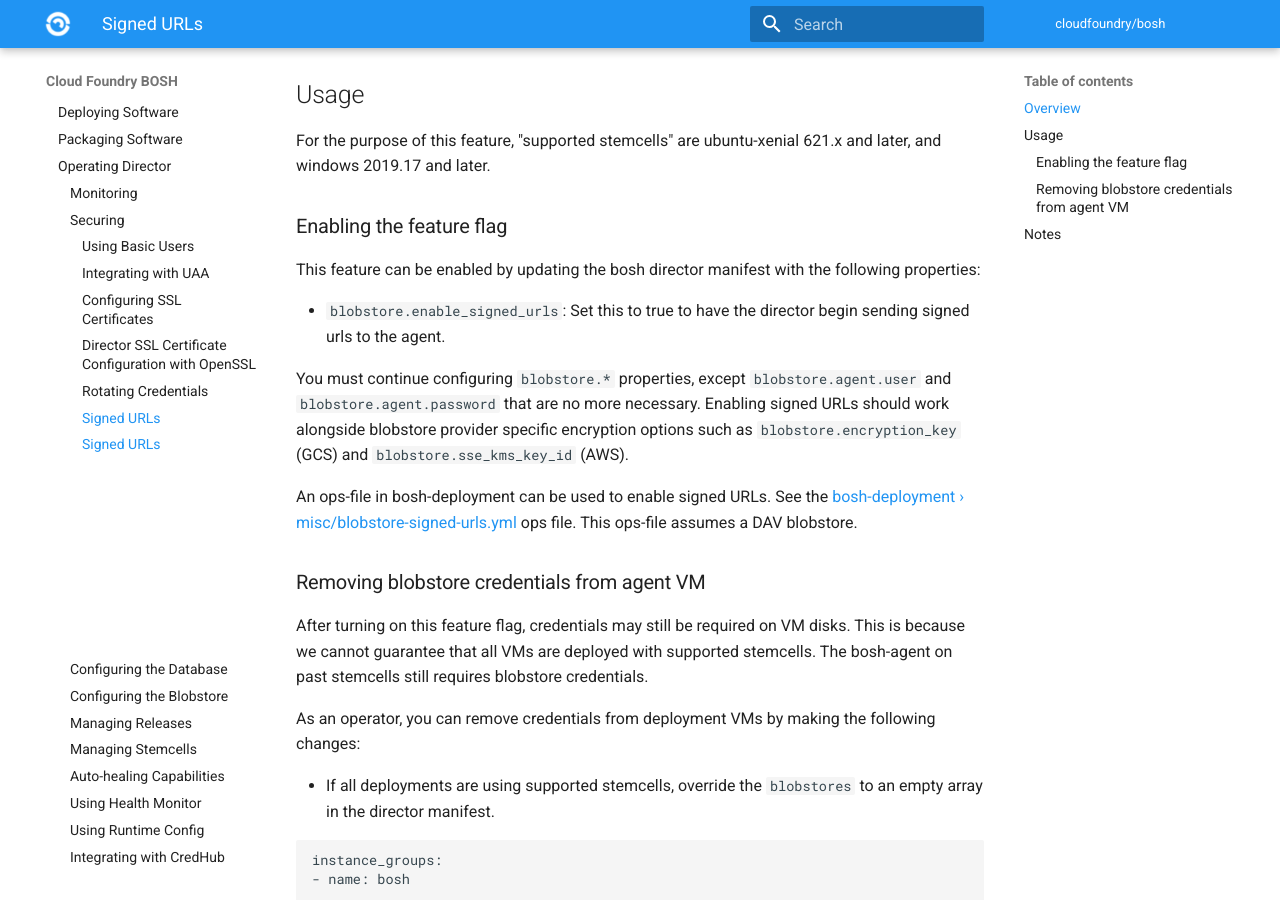
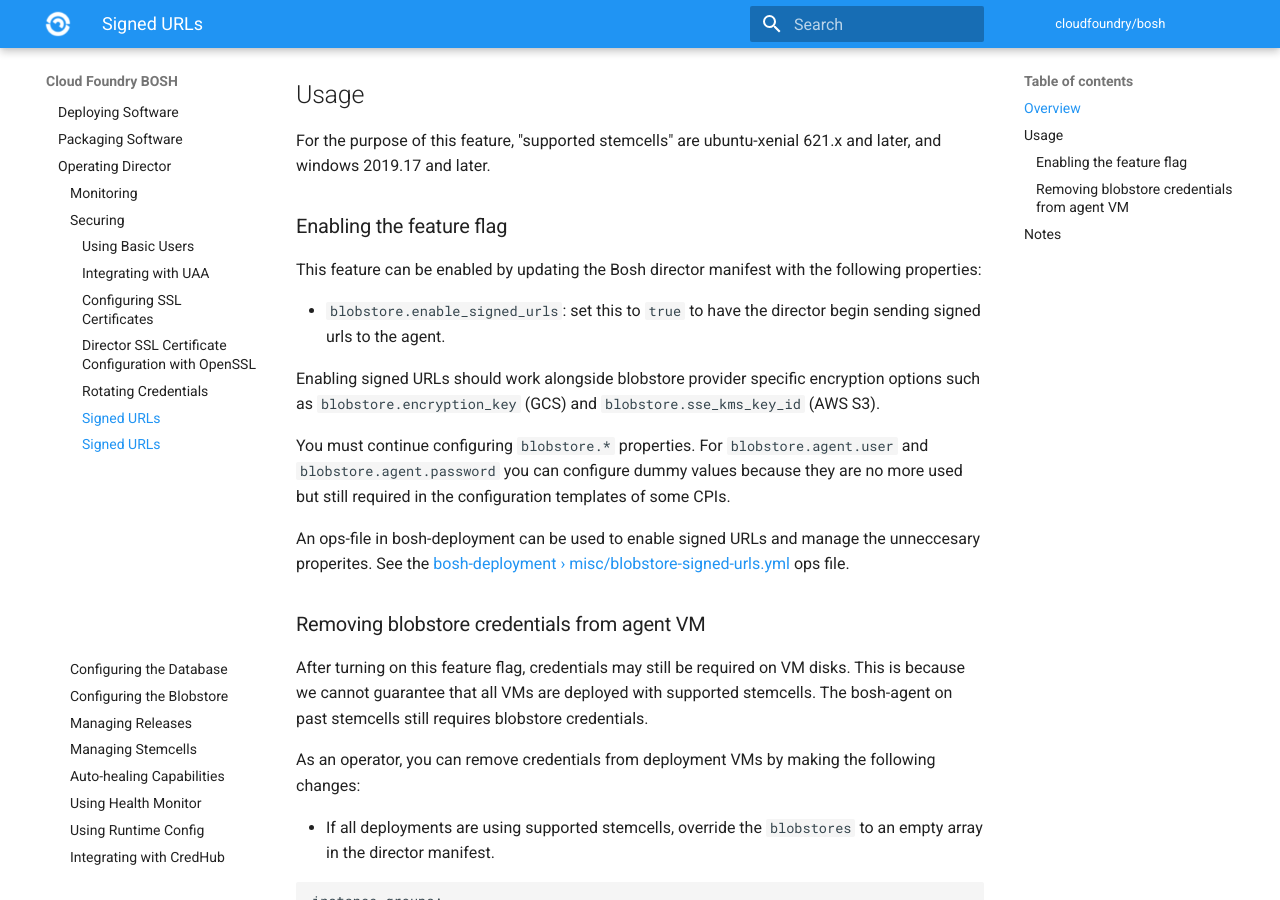
Before and after one commit to cloudfoundry/docs-bosh, an MkDocs documentation site: the page built from content/director-blobstore-signed-urls.md, in a window 1280 px wide and 900 px high, scrolled down 463 px. Built offline with MkDocs 1.6.1 and Material for MkDocs 9.7.7, drawn with Linux system fonts in a browser that asks for light colours; old or Windows-style settings are respelled for this version of MkDocs.

Commit message:
Adjust text about required properties for old CPIs

```diff
--- a/content/director-blobstore-signed-urls.md
+++ b/content/director-blobstore-signed-urls.md
@@ -14,22 +14,25 @@ later, and windows 2019.17 and later.
 
 ### Enabling the feature flag
 
-This feature can be enabled by updating the bosh director manifest with the
+This feature can be enabled by updating the Bosh director manifest with the
 following properties:
 
-* `blobstore.enable_signed_urls`: Set this to true to have the director begin
-  sending signed urls to the agent.
+* `blobstore.enable_signed_urls`: set this to `true` to have the director
+  begin sending signed urls to the agent.
 
-You must continue configuring `blobstore.*` properties, except
-`blobstore.agent.user` and `blobstore.agent.password` that are no more
-necessary. Enabling signed URLs should work alongside blobstore provider
-specific encryption options such as `blobstore.encryption_key` (GCS) and
-`blobstore.sse_kms_key_id` (AWS).
+Enabling signed URLs should work alongside blobstore provider specific
+encryption options such as `blobstore.encryption_key` (GCS) and
+`blobstore.sse_kms_key_id` (AWS S3).
 
-An ops-file in bosh-deployment can be used to enable signed URLs.
+You must continue configuring `blobstore.*` properties. For
+`blobstore.agent.user` and `blobstore.agent.password` you can configure dummy
+values because they are no more used but still required in the configuration
+templates of some CPIs.
+
+An ops-file in bosh-deployment can be used to enable signed URLs and manage
+the unneccesary properites.
 See the [bosh-deployment › misc/blobstore-signed-urls.yml](https://github.com/cloudfoundry/bosh-deployment/blob/master/misc/blobstore-signed-urls.yml)
 ops file.
-This ops-file assumes a DAV blobstore.
 
 ### Removing blobstore credentials from agent VM
 
```
